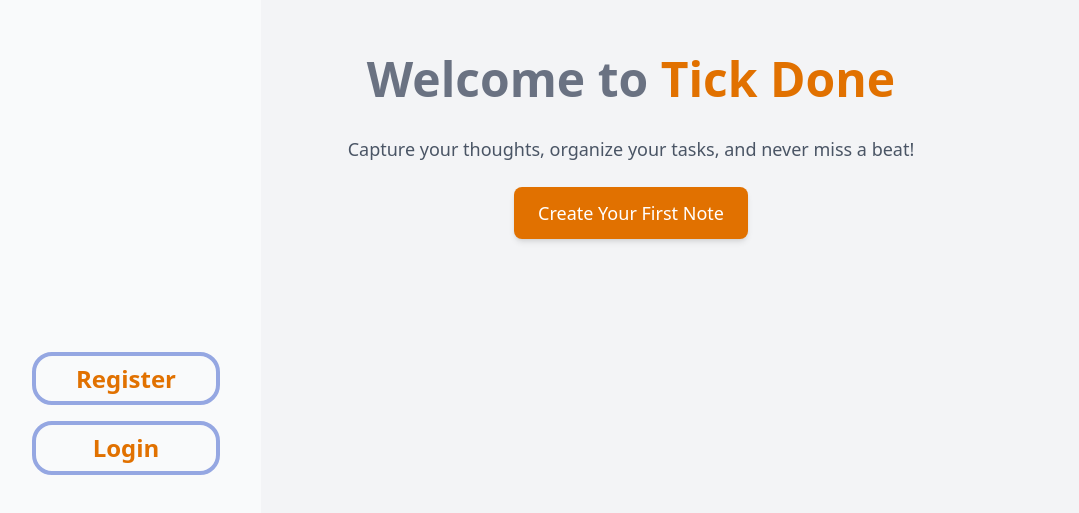
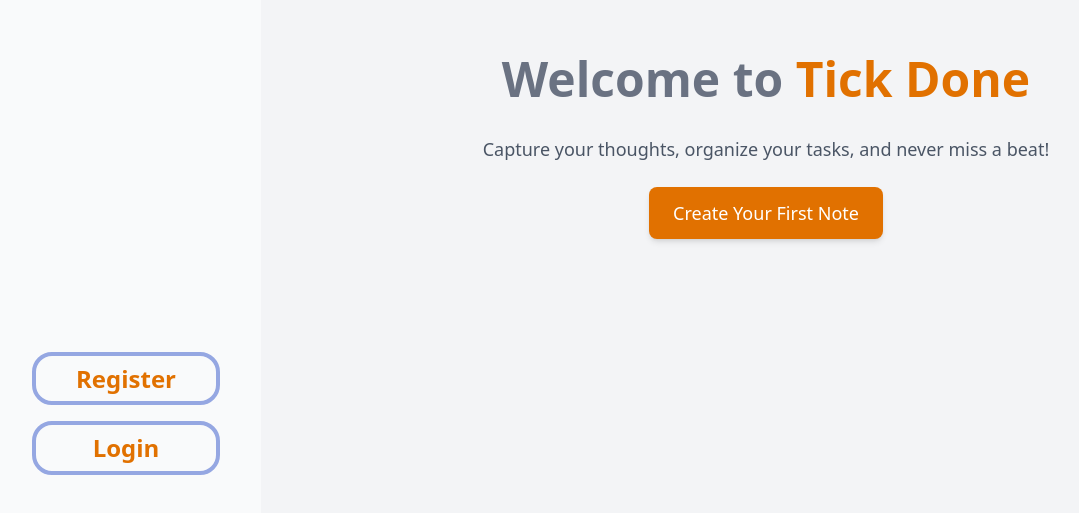
Before and after one commit to RinkaKesh/ARK_NOTE, a React (Vite) app in the folder client/: page / in a window 1280 px wide. Shown: the part 253-766 px from the top of the page, without its empty margins (9-1088 px from the left). Built offline with nearby package versions, Linux system fonts and the light colour scheme.

Commit message:
Update App.jsx

```diff
--- a/client/src/App.jsx
+++ b/client/src/App.jsx
@@ -11,7 +11,7 @@ function App() {
   return (
     <div className="app w-[100vw] h-[100vh] overflow-y-auto m-0 p-0 flex">
       <Navbar/>
-      <div className="flex-1  h-[100vh] overflow-y-auto ">
+      <div className="flex-1 ml-[270px] h-[100vh] overflow-y-auto ">
       <AllRoutes />
       </div>
       <ToastContainer autoClose={1700} hideProgressBar={true}/>
```
